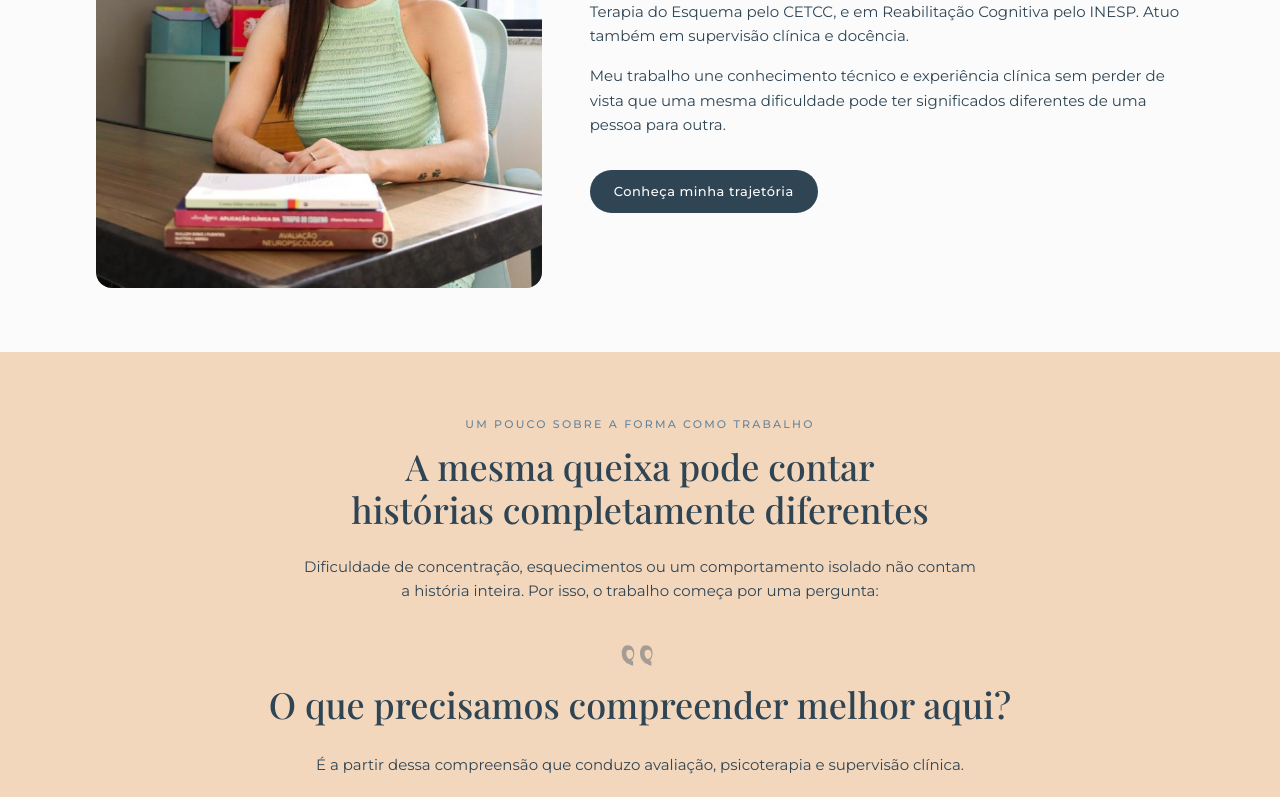
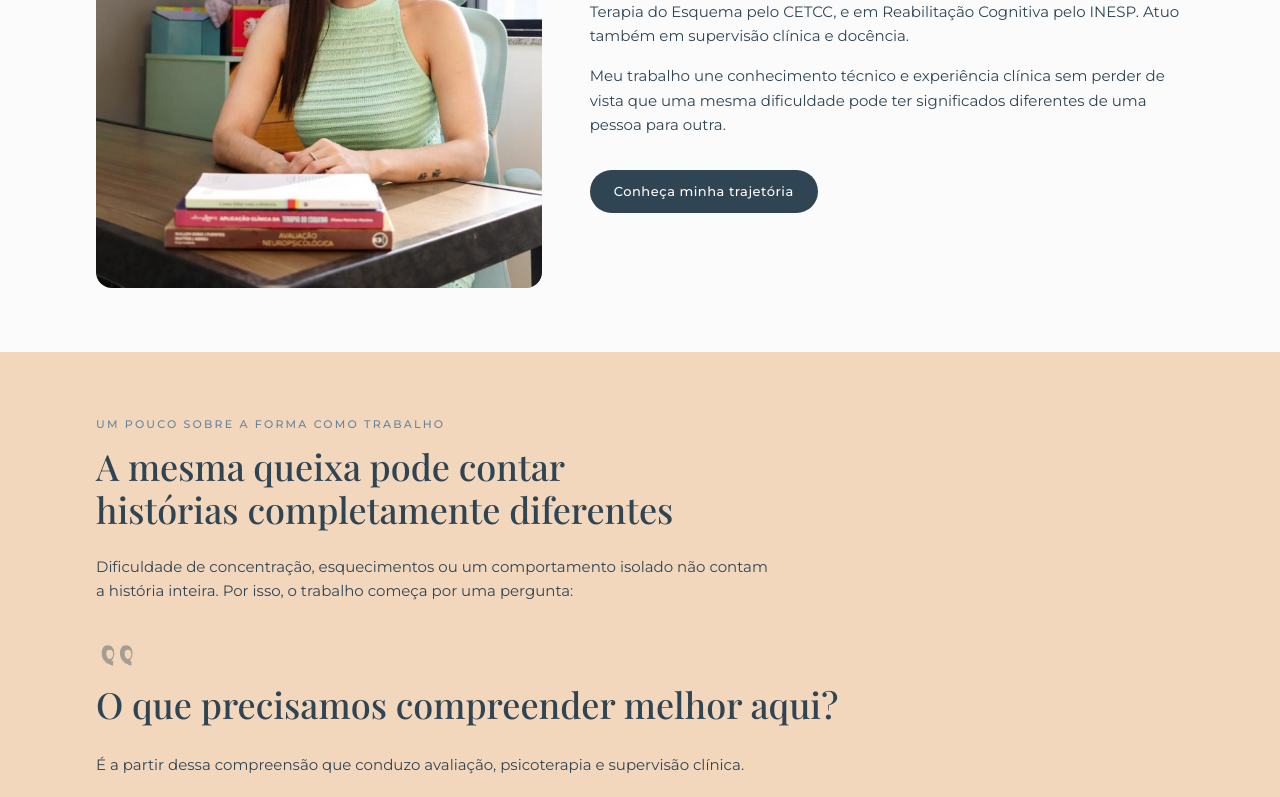
Before and after one commit to ccarolsevero/LaisBaroni, a Next.js app: page / in a window 1280 px wide. Shown: the part 2000-2797 px from the top of the page. Built offline with nearby package versions, Linux system fonts and the light colour scheme; a web font is replaced by a local one.

Commit message:
Alinha à esquerda a faixa da home no desktop, sem alterar o texto da hero.
Co-authored-by: Cursor <cursoragent@cursor.com>

```diff
--- a/src/app/page.tsx
+++ b/src/app/page.tsx
@@ -176,22 +176,21 @@ export default function Home() {
       <section className="bg-peach py-12 sm:py-16">
         <Container className="max-w-4xl">
           <SectionHeading
-            align="center"
             eyebrow="Um pouco sobre a forma como trabalho"
             title="A mesma queixa pode contar histórias completamente diferentes"
           />
-          <p className="mt-6 max-w-2xl text-left text-[15px] leading-relaxed hero-copy sm:mx-auto sm:text-center sm:text-base">
+          <p className="mt-6 max-w-2xl text-[15px] leading-relaxed hero-copy sm:text-base">
             Dificuldade de concentração, esquecimentos ou um comportamento isolado
             não contam a história inteira. Por isso, o trabalho começa por uma
             pergunta:
           </p>
-          <blockquote className="mt-8 text-left sm:text-center">
-            <LineMarks className="mb-3 h-8 w-12 text-ink/40 sm:mx-auto" />
+          <blockquote className="mt-8">
+            <LineMarks className="mb-3 h-8 w-12 text-ink/40" />
             <p className="font-display text-3xl leading-snug font-medium text-ink sm:text-4xl">
               O que precisamos compreender melhor aqui?
             </p>
           </blockquote>
-          <p className="mt-6 max-w-2xl text-left text-[15px] leading-relaxed hero-copy sm:mx-auto sm:text-center sm:text-base">
+          <p className="mt-6 max-w-2xl text-[15px] leading-relaxed hero-copy sm:text-base">
             É a partir dessa compreensão que conduzo avaliação, psicoterapia e
             supervisão clínica.
           </p>
--- a/src/components/ui.tsx
+++ b/src/components/ui.tsx
@@ -48,7 +48,7 @@ export function SectionHeading({
   align?: "left" | "center";
 }) {
   return (
-    <div className={`max-w-3xl ${align === "center" ? "text-left sm:mx-auto sm:text-center" : ""}`}>
+    <div className={`max-w-3xl ${align === "center" ? "mx-auto text-center" : "text-left"}`}>
       {eyebrow ? <Eyebrow>{eyebrow}</Eyebrow> : null}
       {title ? (
         <h2 className={`font-display text-[1.85rem] leading-[1.2] font-medium text-balance sm:text-4xl ${eyebrow ? "mt-3" : ""}`}>
```
